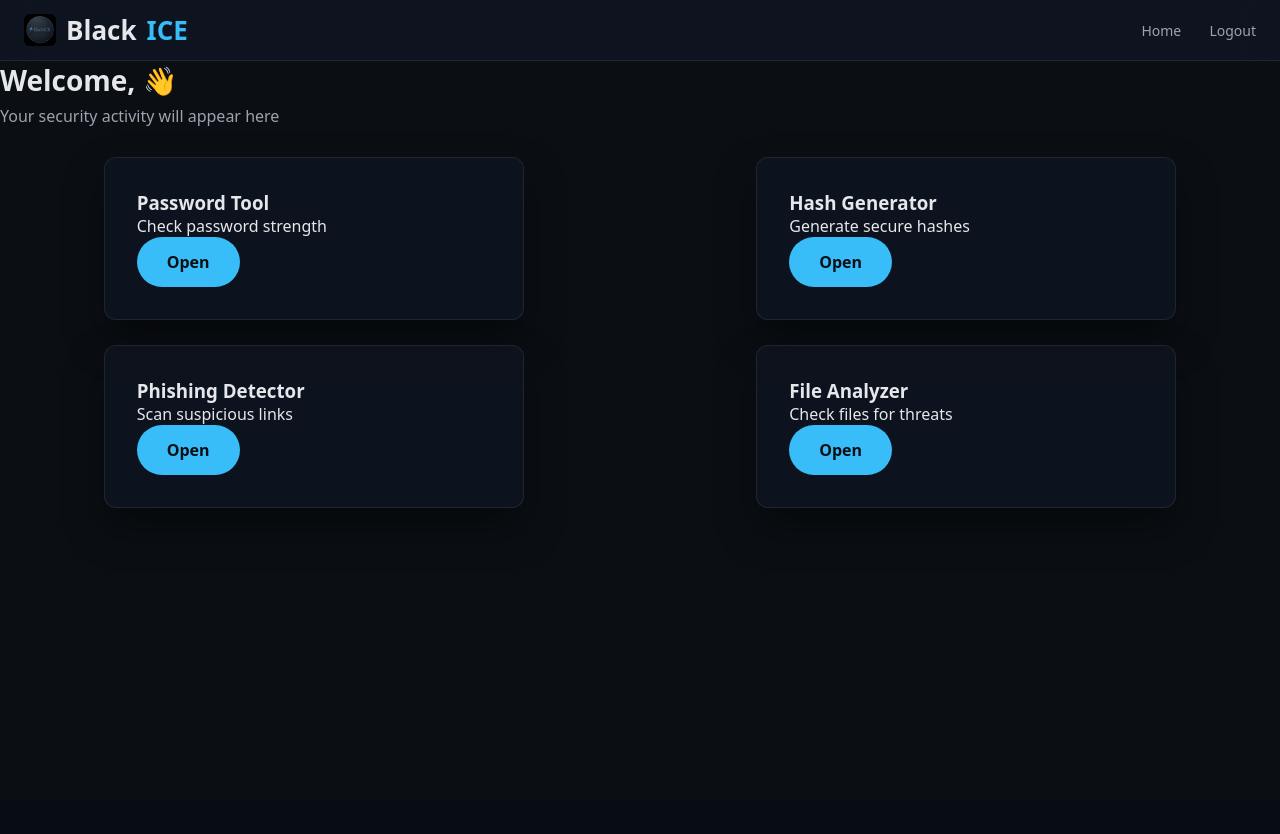
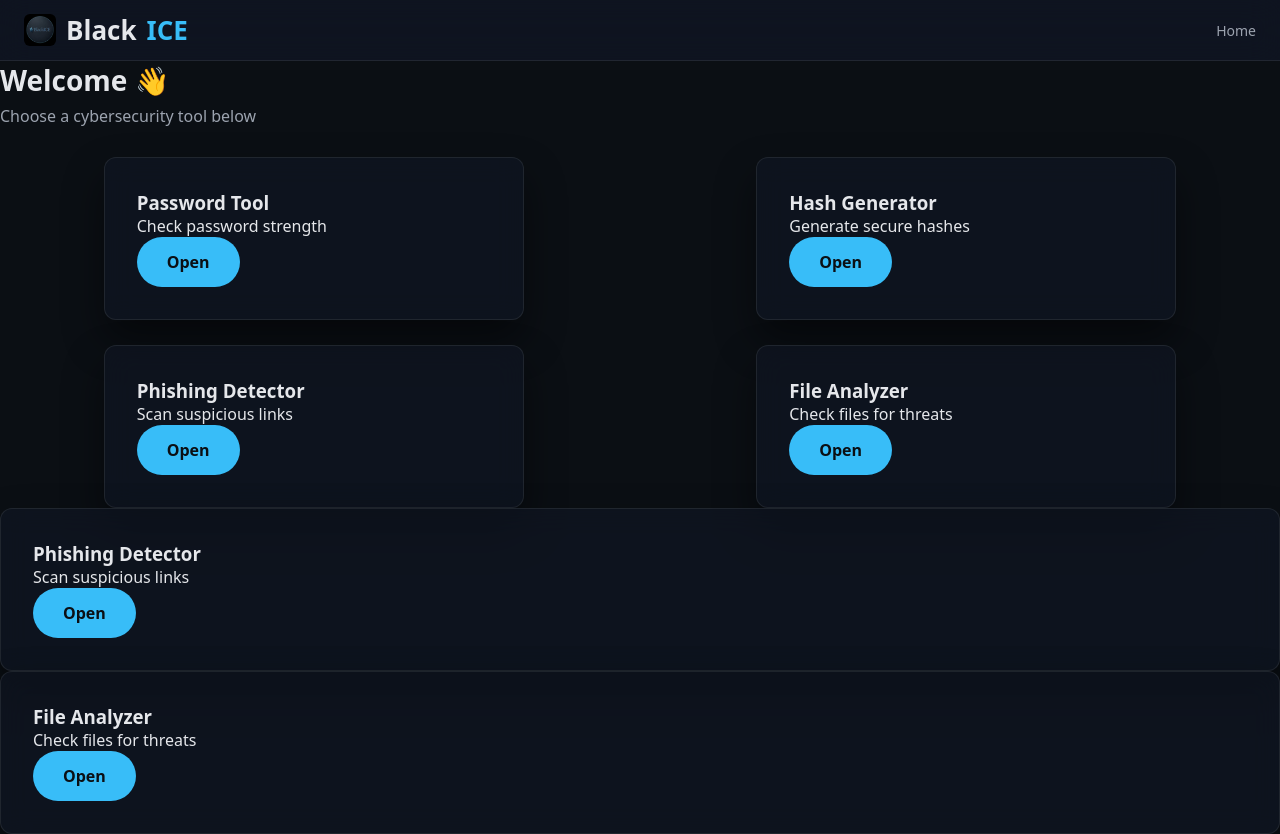
Before and after one commit to adarshx001/BlackICE, a Flask app: page /dashboard in a window 1280 px wide. Before the commit the page ends 508 px from the top, so only its background shows below. Run offline with Flask 3, Linux system fonts and the light colour scheme; parts of the project's set-up code (start-up, migrations or seed data) failed here and were passed over.

Commit message:
Revise dashboard layout and add Phishing Detector tool
Updated dashboard content to enhance user guidance and added a new Phishing Detector tool.

```diff
--- a/templates/dashboard.html
+++ b/templates/dashboard.html
@@ -15,15 +15,15 @@
 
   <nav class="nav">
     <a href="/">Home</a>
-    <a href="/logout">Logout</a>
   </nav>
 </header>
 
 <main class="dashboard-page">
-  <h1>Welcome, 👋</h1>
-  <p class="subtitle">Your security activity will appear here</p>
+  <h1>Welcome 👋</h1>
+  <p class="subtitle">Choose a cybersecurity tool below</p>
 
   <div class="grid">
+
     <div class="card">
       <h3>Password Tool</h3>
       <p>Check password strength</p>
@@ -47,6 +47,24 @@
       <p>Check files for threats</p>
       <a href="/file" class="hero-button">Open</a>
     </div>
+
+  </div>
+</main>
+
+</body>
+</html>    </div>
+
+    <div class="card">
+      <h3>Phishing Detector</h3>
+      <p>Scan suspicious links</p>
+      <a href="/phishing" class="hero-button">Open</a>
+    </div>
+
+    <div class="card">
+      <h3>File Analyzer</h3>
+      <p>Check files for threats</p>
+      <a href="/file" class="hero-button">Open</a>
+    </div>
   </div>
 </main>
 
```
